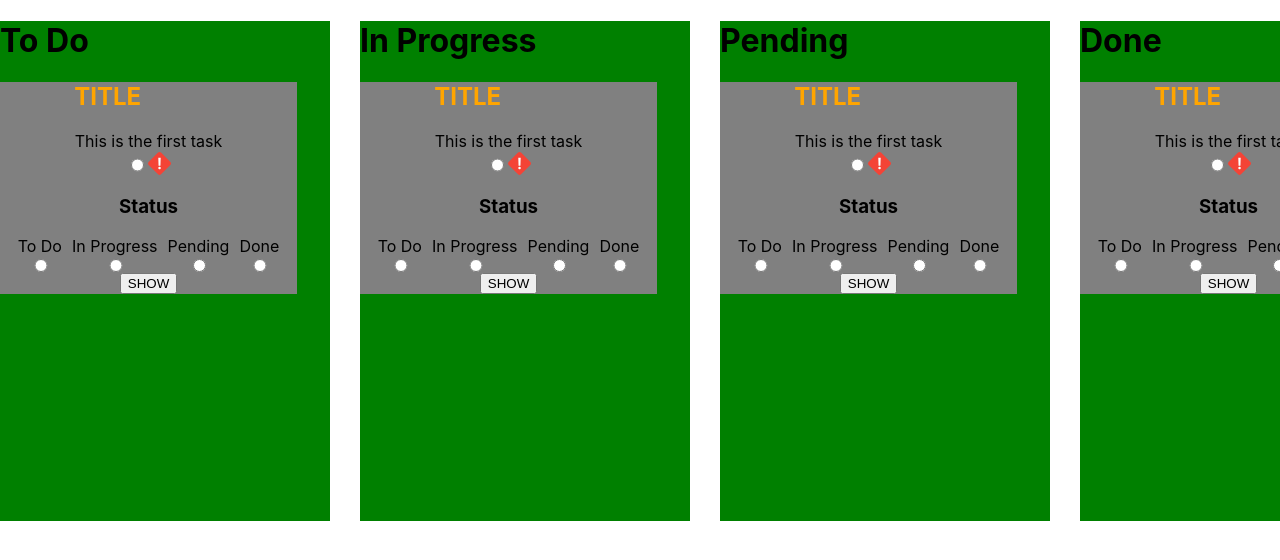
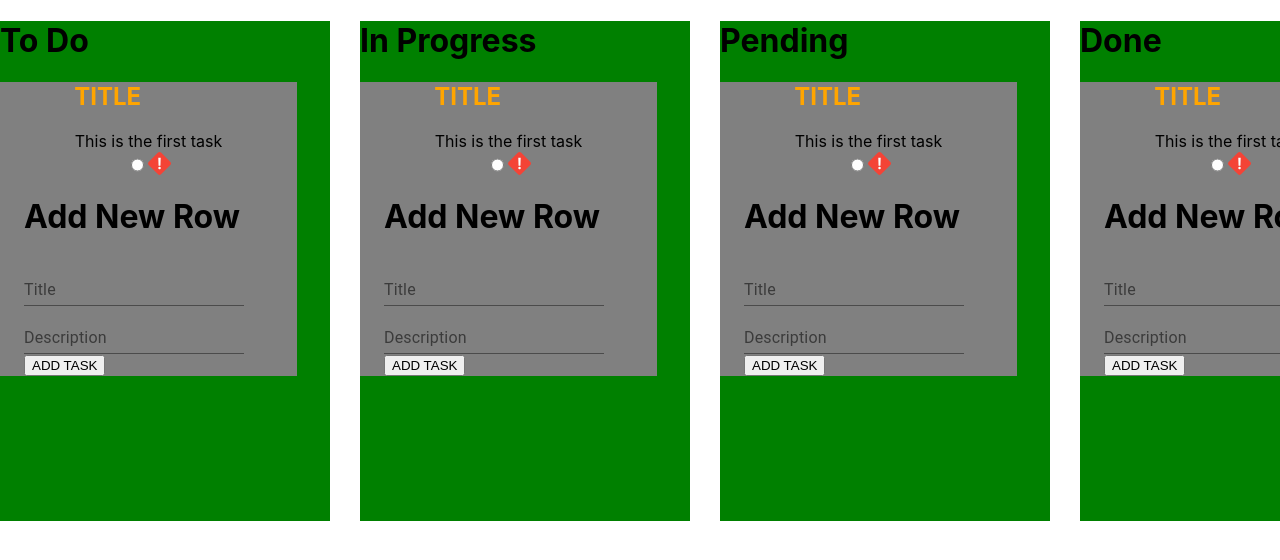
Before and after one commit to Mar550/Project-KBOARD, a React (Create React App) app: page / in a window 1280 px wide. Shown: the top 560 px of the page. Built offline with nearby package versions, Linux system fonts and the light colour scheme.

Commit message:
TextForm

```diff
--- a/package.json
+++ b/package.json
@@ -4,6 +4,12 @@
   "private": true,
   "dependencies": {
     "-": "0.0.1",
+    "@emotion/react": "^11.7.1",
+    "@emotion/styled": "^11.6.0",
+    "@material-ui/core": "^4.12.3",
+    "@mui/icons-material": "^5.3.1",
+    "@mui/material": "^5.4.0",
+    "@mui/styled-engine-sc": "^5.3.0",
     "@testing-library/jest-dom": "^5.16.1",
     "@testing-library/react": "^12.1.2",
     "@testing-library/user-event": "^13.5.0",
--- a/src/components/Card.js
+++ b/src/components/Card.js
@@ -1,28 +1,27 @@
-import React, {useState} from "react";
+import React, {useState, Component} from "react";
 import styled from 'styled-components'
 import { FcHighPriority } from 'react-icons/fc'
 import { Reducer } from "react";
 import './Card.css';
+import TextForm from "./TextForm";
 
 function Card (props) {
 
     const [show, setShow] = useState(false);
+
+    const [inputFields, setInputField] = useState([
+      { title: '', description:''},
+    ]);
+
     return (
       <Wrapper>
         {show ? (
           <div className="card">
-          <div className="cardTitle"  > <h2 onClick={() => setShow(!show)}>TITLE</h2> </div>
-          <div className="cardDescription">{props.description}</div>
-          </div>
-        ) : (
-          <div className="card">
-          <div className="cardTitle"> <h2 onClick={() => setShow(!show)}>TITLE</h2> </div>
-          <div className="cardDescription">{props.description}</div>
-          <div className="priority">
-
+          <div className="cardTitle"> <h2 onClick={() => setShow(!show)} value ={inputFields.title}> TITLE</h2> </div>
+          <div className="cardDescription">{inputFields.description}</div>
+          <div className="priority"></div>
           <input type="radio"/>
           <FcHighPriority/>
-          </div>
           <h3> Status </h3>
           <div className="status">
             <div className="inputRadio">
@@ -42,7 +41,19 @@ function Card (props) {
               <input type="radio" name={props.name4} onChange=""></input>
             </div>
           </div>
-          <button > SHOW </button>
+          <TextForm/>
+
+          </div>
+        ) : (
+          <div className="card">
+          <div className="cardTitle"> <h2 onClick={() => setShow(!show)} value ={inputFields.title}>TITLE </h2> </div>
+          <div className="cardDescription">{props.description}</div>
+          <div className="priority">
+
+          <input type="radio"/>
+          <FcHighPriority/>
+          </div>
+          <TextForm/>
         </div>
         )}
 
@@ -80,7 +91,6 @@ const Wrapper = styled.header`
   justify-content:end;
   font-size:25px;
 }
-
 `
 
 export default Card;
--- a/src/components/TextForm.js
+++ b/src/components/TextForm.js
@@ -1,26 +1,63 @@
-import React, {Component} from 'react';
+import React,{useState} from "react";
+import styled from 'styled-components';
+import Container from '@material-ui/core/Container';
+import TextField from '@material-ui/core/TextField';
+import Button from '@material-ui/core/Button';
+import IconButton from "@material-ui/core/IconButton";
 
-class TextForm extends Component {
-  onSubmit = event => {
-    const form = event.target;
-    event.preventDefault();
-    this.props.onSubmit(form.input.value);
-    form.reset();
-  };
+function TextForm() {
 
-  render() {
-    return (
-      <form onSubmit={this.onSubmit} ref={node => (this.form = node)}>
-        <input
-          type="text"
-          className="TextForm__input"
-          name="input"
-          placeholder={this.props.placeholder}
-        />
-      </form>
+  const [inputFields, setInputField] = useState([
+    { title: '',
+      description:''
+    },
+  ]);
 
-    );
+  const handleSubmit = (e) => {
+    e.preventDefault();
+    console.log(inputFields);
   }
+
+  const handleChangeInput = (index, event) => {
+    const values = [...inputFields];
+    values[index][event.target.name] = event.target.value;
+    setInputField(values);
 }
 
+  return (
+    <Wrapper>
+      <Container>
+          <h1> Add New Row </h1>
+          <form onSubmit={handleSubmit}>
+            { inputFields.map((inputField, index) =>(
+                <div key={index}>
+                  <TextField
+                    name="title"
+                    label="Title"
+                    value={inputField.title}
+                    onChange={event => handleChangeInput(index, event)}
+                  />
+                  <TextField
+                    name="description"
+                    label="Description"
+                    value={inputField.description}
+                    onChange={event => handleChangeInput(index, event)}
+                  />
+                </div>
+
+          )) }
+              <button type="submit" onClick={handleSubmit}>
+                ADD TASK
+              </button>
+          </form>
+
+      </Container>
+    </Wrapper>
+  )
+}
+
+const Wrapper = styled.header`
+
+`
+
 export default TextForm;
```
Also changed, not shown: 1 other file (tests, documents, lock files or other folders).
